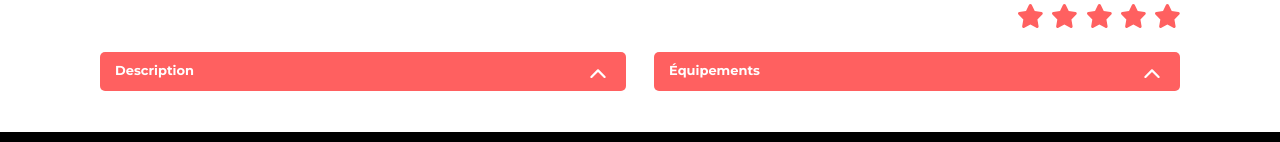
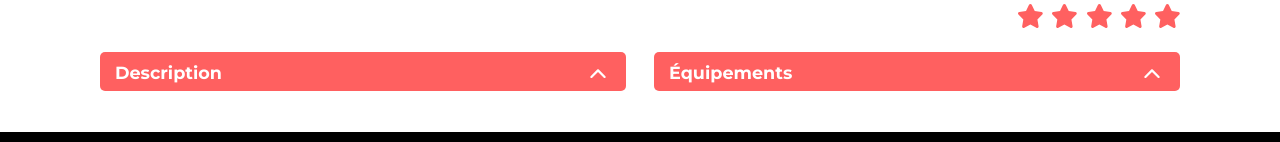
Before and after one commit to OkapiAndromede/Kasa, a React (Vite) app: page /house/0979876d in a window 1280 px wide. Shown: the part 713-855 px from the top of the page. Built offline with nearby package versions, Linux system fonts and the light colour scheme.

Commit message:
Gestion de la font des propriétés des appartement

```diff
--- a/src/components/slideShow/slideShow.scss
+++ b/src/components/slideShow/slideShow.scss
@@ -163,9 +163,15 @@
   }
   .quality__item--title {
     font-size: 0.812rem;
+    @media (min-width: 768px) {
+      font-size: 1.1rem;
+    }
   }
   .quality__item--content {
     font-size: 0.76rem;
+    @media (min-width: 768px) {
+      font-size: 1rem;
+    }
   }
   svg {
     width: 16px;
@@ -173,7 +179,7 @@
   }
   .active {
     @media (min-width: 768px) {
-      height: 150px;
+      height: 200px;
     }
   }
 }
```
